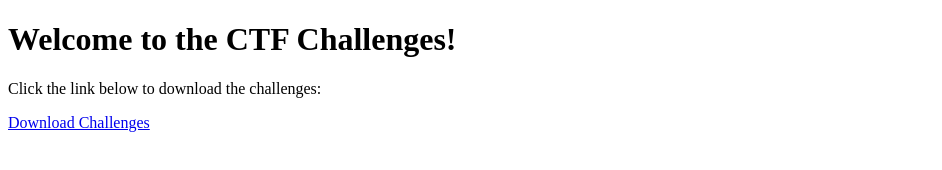
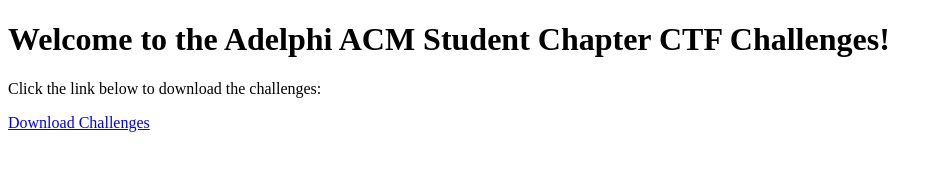
Before and after one commit to toji-ut/CTF_ACM, a plain HTML site: page index.html in a window 1280 px wide. Shown: the whole page, without its empty margins (0-942 px from the left). Drawn offline with Linux system fonts and the light colour scheme.

Commit message:
Update index.html

```diff
--- a/index.html
+++ b/index.html
@@ -6,7 +6,7 @@
     <title>CTF Challenges Download</title>
 </head>
 <body>
-    <h1>Welcome to the CTF Challenges!</h1>
+    <h1>Welcome to the Adelphi ACM Student Chapter CTF Challenges!</h1>
     <p>Click the link below to download the challenges:</p>
     <a href="https://github.com/toji-ut/CTF_ACM/raw/main/Challenges.zip" download>Download Challenges</a>
 </body>
```
